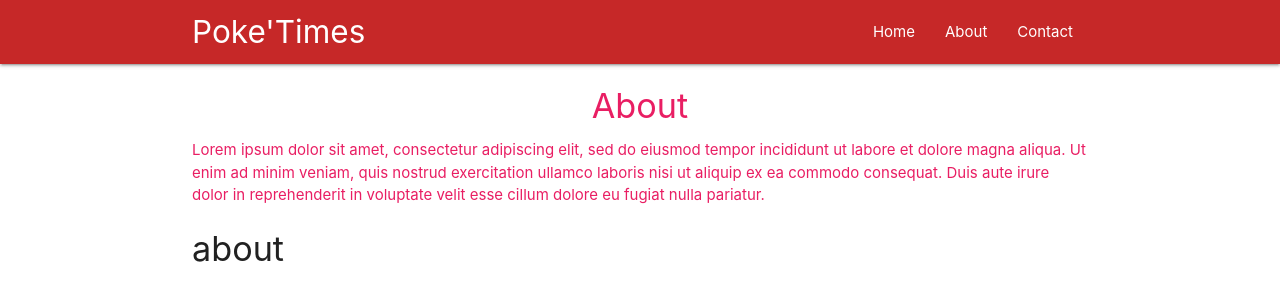
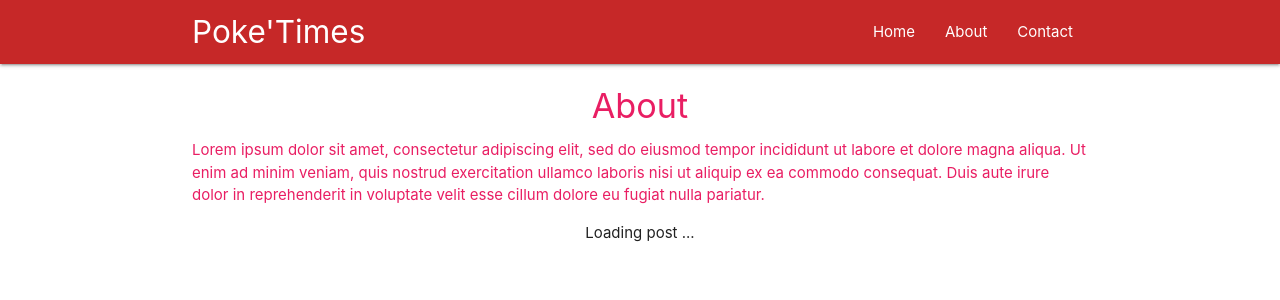
Before and after one commit to blfortier/react-redux-part2, a React (Create React App) app: page /about in a window 1280 px wide. Shown: the top 300 px of the page. Built offline with nearby package versions, Linux system fonts and the light colour scheme; no server answers.

Commit message:
Route Parameters

```diff
--- a/src/components/Home.js
+++ b/src/components/Home.js
@@ -2,6 +2,7 @@
 
 import React, { Component }from 'react';
 import axios from 'axios';
+import { Link } from 'react-router-dom';
 
 class Home extends Component {
     state = {
@@ -23,7 +24,9 @@ class Home extends Component {
                 return (
                     <div className = "post card" key = { post.id }>
                         <div className = "card-content">
-                            <span className = "card-title">{ post.title }</span>
+                            <Link to = { '/' + post.id }>
+                                <span className = "card-title">{ post.title }</span>
+                            </Link>
                             <p>{ post.body }</p>
                         </div>
                     </div>
--- a/src/components/Post.js
+++ b/src/components/Post.js
@@ -1,20 +1,38 @@
 import React, { Component } from 'react';
+import axios from 'axios';
 
 class Post extends Component {
     state = {
-        id: null
+        post: null
     }
     componentDidMount() {
-       //s console.log(this.props);
         let id = this.props.match.params.post_id;
+        axios.get('https://jsonplaceholder.typicode.com/posts/' + id)
+        .then(res => {
+            this.setState({
+                post: res.data
+            })
+           // console.log(res);
+        })
         this.setState({
             id: id
         })
     }
     render() {
+
+        const post = this.state.post ? (
+            <div className = "pst">
+                <h4 className = "center">{ this.state.post.title }</h4>
+                <p>{ this.state.post.body }</p>
+            </div>
+        ) : (
+            <div className ="center">Loading post ...</div>
+
+        )
+
         return (
             <div className = "container">
-                <h4>{ this.state.id }</h4>
+                { post }
             </div>
         )
     }
```
